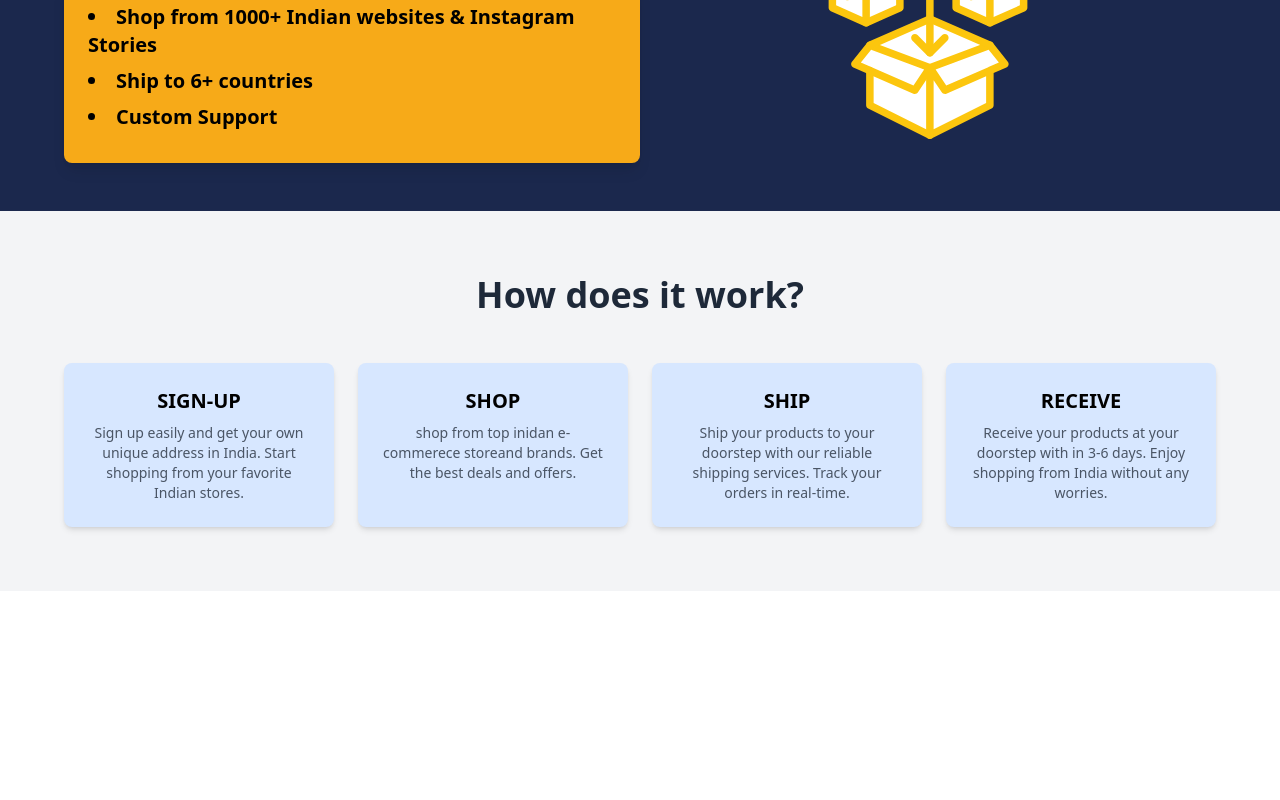
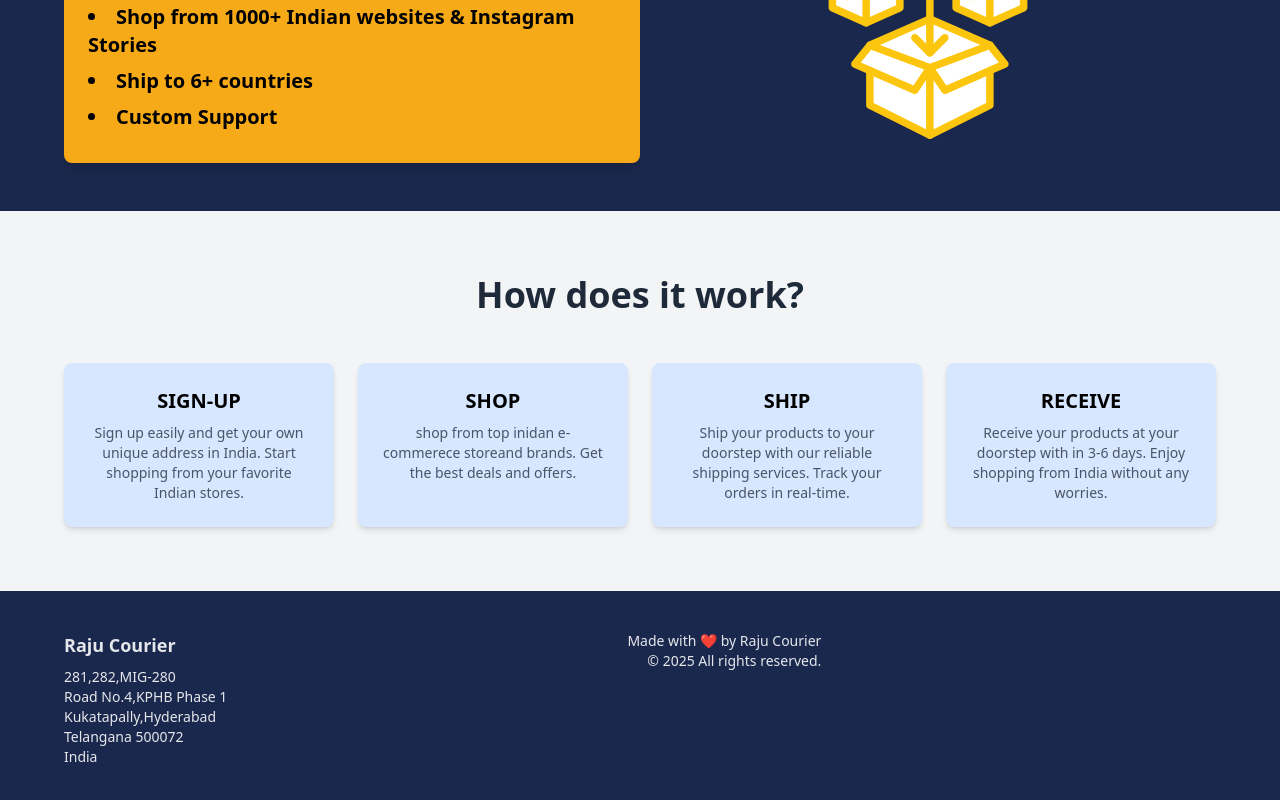
Before and after one commit to rajucourier/rajucourier.github.io, a React (Vite) app: page / in a window 1280 px wide. Shown: the part 238-1038 px from the top of the page. Before the commit the page ends 829 px from the top, so only its background shows below. Built offline with nearby package versions, Linux system fonts and the light colour scheme.

Commit message:
add footer section

```diff
--- /dev/null
+++ b/src/components/Footer.tsx
@@ -0,0 +1,34 @@
+import { JSX } from "react";
+
+const Footer = (): JSX.Element => {
+    return (
+        <footer className="bg-[#1B284D] text-gray-200 px-6 py-10">
+        <div className="max-w-6xl mx-auto grid grid-cols-1 md:grid-cols-3 gap-8">
+
+      {/* <!-- Address Section --> */}
+      <div>
+        <h3 className="text-lg font-semibold mb-2">Raju Courier</h3>
+        <p className="text-sm">
+          281,282,MIG-280<br/>
+          Road No.4,KPHB Phase 1<br/>
+          Kukatapally,Hyderabad<br/>
+          Telangana 500072<br/>
+          India<br/>
+        </p>
+      </div>
+
+      {/* <!-- Social Links Section --> */}
+
+
+      {/* <!-- Made With Love Message --> */}
+      <div className="text-sm md:text-right">
+        <p>Made with ❤️ by Raju Courier</p>
+        <p>&copy; 2025 All rights reserved.</p>
+      </div>
+    </div>
+      </footer>
+
+    );
+};
+
+export default Footer;
--- a/src/pages/Home.tsx
+++ b/src/pages/Home.tsx
@@ -1,11 +1,13 @@
 import { JSX } from "react";
 import Highlight from "../components/Highlight";
 import Procedure from "../components/Procedure";
+import Footer from "../components/Footer";
 
 const Home = (): JSX.Element => {
     return <div className="bg-[#F2F2F2]">
        <Highlight/>
        <Procedure/>
+       <Footer/>
     </div>
 };
 
```
